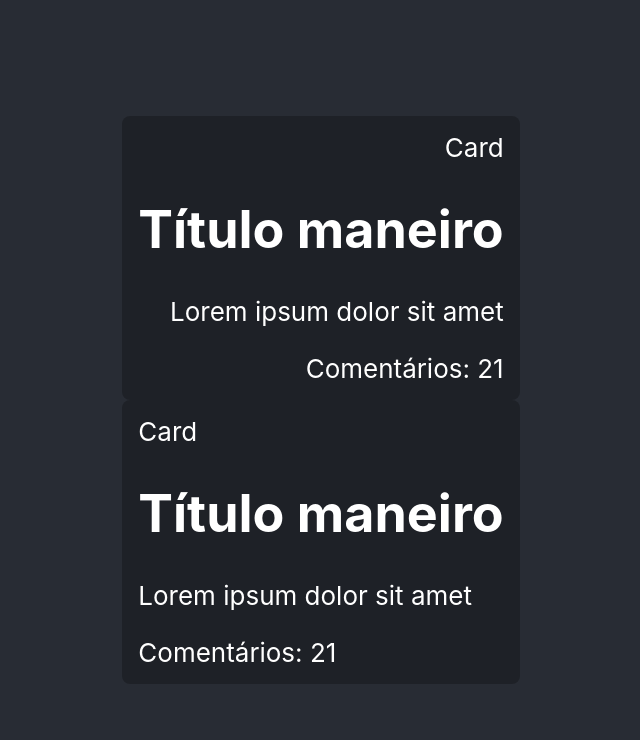
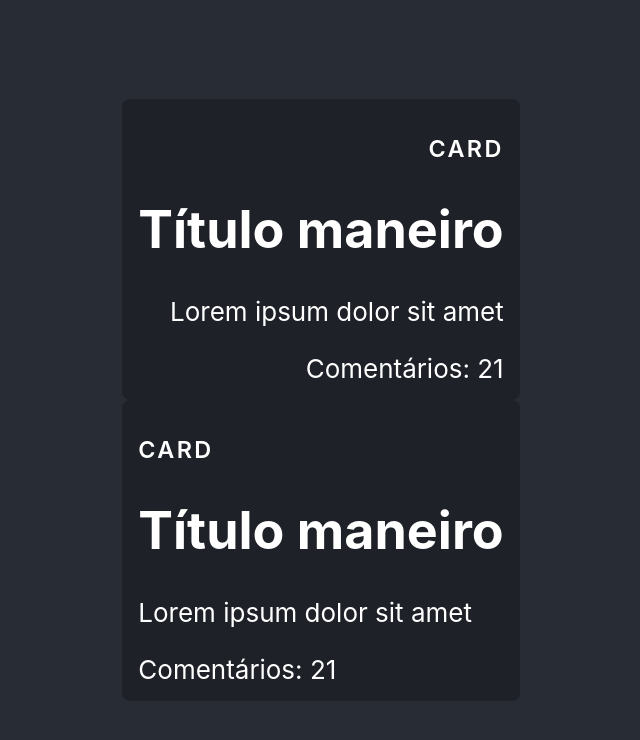
Before and after one commit to emanueltobias/etnews, a React (Create React App) app in the folder etnews-ui/: page / in a window 1280 px wide. Shown: the top 740 px of the page, without its empty margins (319-959 px from the left). Built offline with nearby package versions, Linux system fonts and the light colour scheme.

Commit message:
Estilizado componentes com Styled Components

```diff
--- a/etnews-ui/package.json
+++ b/etnews-ui/package.json
@@ -13,6 +13,7 @@
     "react": "^17.0.2",
     "react-dom": "^17.0.2",
     "react-scripts": "4.0.3",
+    "styled-components": "^5.3.3",
     "typescript": "^4.4.4",
     "web-vitals": "^1.1.2"
   },
@@ -39,5 +40,8 @@
       "last 1 firefox version",
       "last 1 safari version"
     ]
+  },
+  "devDependencies": {
+    "@types/styled-components": "^5.1.15"
   }
 }
--- /dev/null
+++ b/etnews-ui/src/components/Card.styles.ts
@@ -0,0 +1,15 @@
+import styled from "styled-components";
+
+export const Wrapper = styled.div<{ align: 'left' | 'center' | 'right' }>`
+background-color: rgba(0, 0, 0, .25);
+border-radius: 8px;
+padding: 16px;
+text-align: ${props => props.align};
+`
+
+export const Title = styled.h2`
+font-size: 0.9em;
+text-transform: uppercase;
+letter-spacing: 0.1em;
+font-weight: 600;
+`
--- a/etnews-ui/src/components/Card.tsx
+++ b/etnews-ui/src/components/Card.tsx
@@ -1,14 +1,15 @@
 import { PropsWithChildren } from "react";
 import './Card.css'
+import * as C from './Card.styles';
 
 type CardProps = PropsWithChildren<{
     title: string
     align?: 'center' | 'left' | 'right'
 }>
 export default function Card(props: CardProps) {
-    return <div className={`Card ${props.align ||  'center'}`}>
-        <div>{props.title}</div>
-       {props.children}
-    </div>
+    return <C.Wrapper align={props.align || 'center'}>
+        <C.Title>{props.title}</C.Title>
+        {props.children}
+    </C.Wrapper>
 
 }
```
Also changed, not shown: 1 other file (tests, documents, lock files or other folders).
